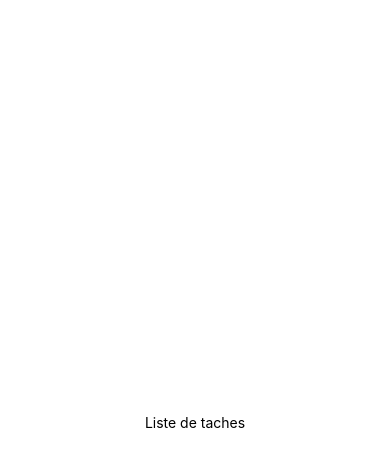
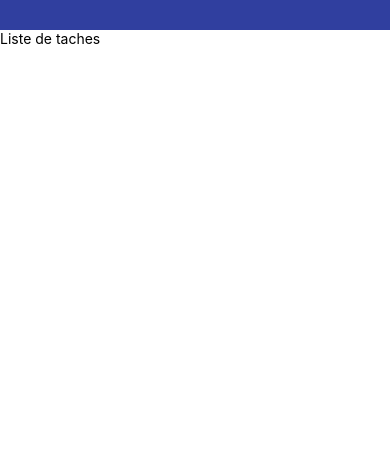
Before and after one commit to Sjarj/Todo-list-react-native, a React Native app: screen / in a window 390 px wide. Shown: the top 466 px of the page. Built offline with nearby package versions, Linux system fonts and the light colour scheme.

Commit message:
Add blue bar at top

```diff
--- a/App.js
+++ b/App.js
@@ -1,20 +1,6 @@
 import React from "react";
-import { StyleSheet, View } from "react-native";
 import Header from "./components/header";
 
 export default function App() {
-  return (
-    <View style={styles.container}>
-      <Header content="Liste de taches" />
-    </View>
-  );
+  return <Header content="Liste de taches" />;
 }
-
-const styles = StyleSheet.create({
-  container: {
-    flex: 1,
-    backgroundColor: "#fff",
-    alignItems: "center",
-    justifyContent: "center"
-  }
-});
--- a/components/header/index.js
+++ b/components/header/index.js
@@ -1,6 +1,13 @@
 import React from "react";
-import { Text } from "react-native";
-
-const Header = ({ content }) => <Text>{content}</Text>;
+import { Text, View } from "react-native";
+import { style } from "./style";
+const Header = ({ content }) => (
+  <View>
+    <View style={style.subHeader} />
+    <View>
+      <Text>{content}</Text>
+    </View>
+  </View>
+);
 
 export default Header;
--- /dev/null
+++ b/components/header/style.js
@@ -0,0 +1,9 @@
+import { StyleSheet } from "react-native";
+import { APP_COLORS } from "../../styles/color";
+
+export const style = StyleSheet.create({
+  subHeader: {
+    backgroundColor: APP_COLORS.darkPrimary,
+    height: 30
+  }
+});
--- /dev/null
+++ b/styles/color.js
@@ -0,0 +1,10 @@
+export const APP_COLORS = {
+  darkPrimary: "#303F9F",
+  primary: "#3F51B5",
+  primaryAction: "00BCD4",
+  accent: "#03A9F4",
+  secondaryText: "#757575",
+  divider: "#EFEFEF",
+  shadow: "#000",
+  lightPrimaryColor: "#C5CAE9"
+};
```
